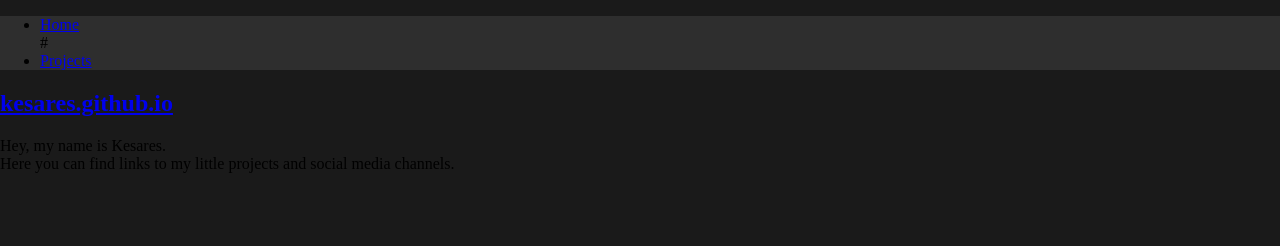
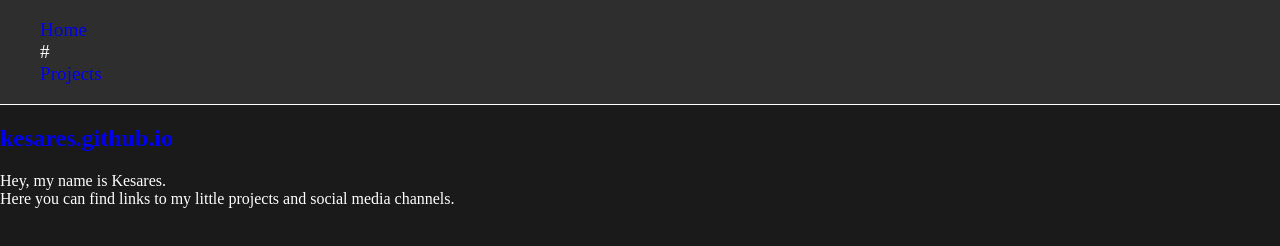
Before and after one commit to Kesares/kesares.github.io, a plain HTML site: page index.html in a window 1280 px wide. Drawn offline with Linux system fonts and the light colour scheme.

Commit message:
Initial commit

```diff
--- a/src/css/root_style.css
+++ b/src/css/root_style.css
@@ -7,8 +7,19 @@
     margin: 0;
     padding: 0;
     background-color: var(--background-color1);
+    color: white;
 }
 
 header {
+    font-size: 1.2rem;
+    display: flex;
     background-color: var(--background-color2);
+    justify-content: space-between;
+    align-items: center;
+    border-bottom: 0.1rem solid white;
 }
+
+ul, a {
+    text-decoration: none;
+    list-style-type: none;
+}
```
